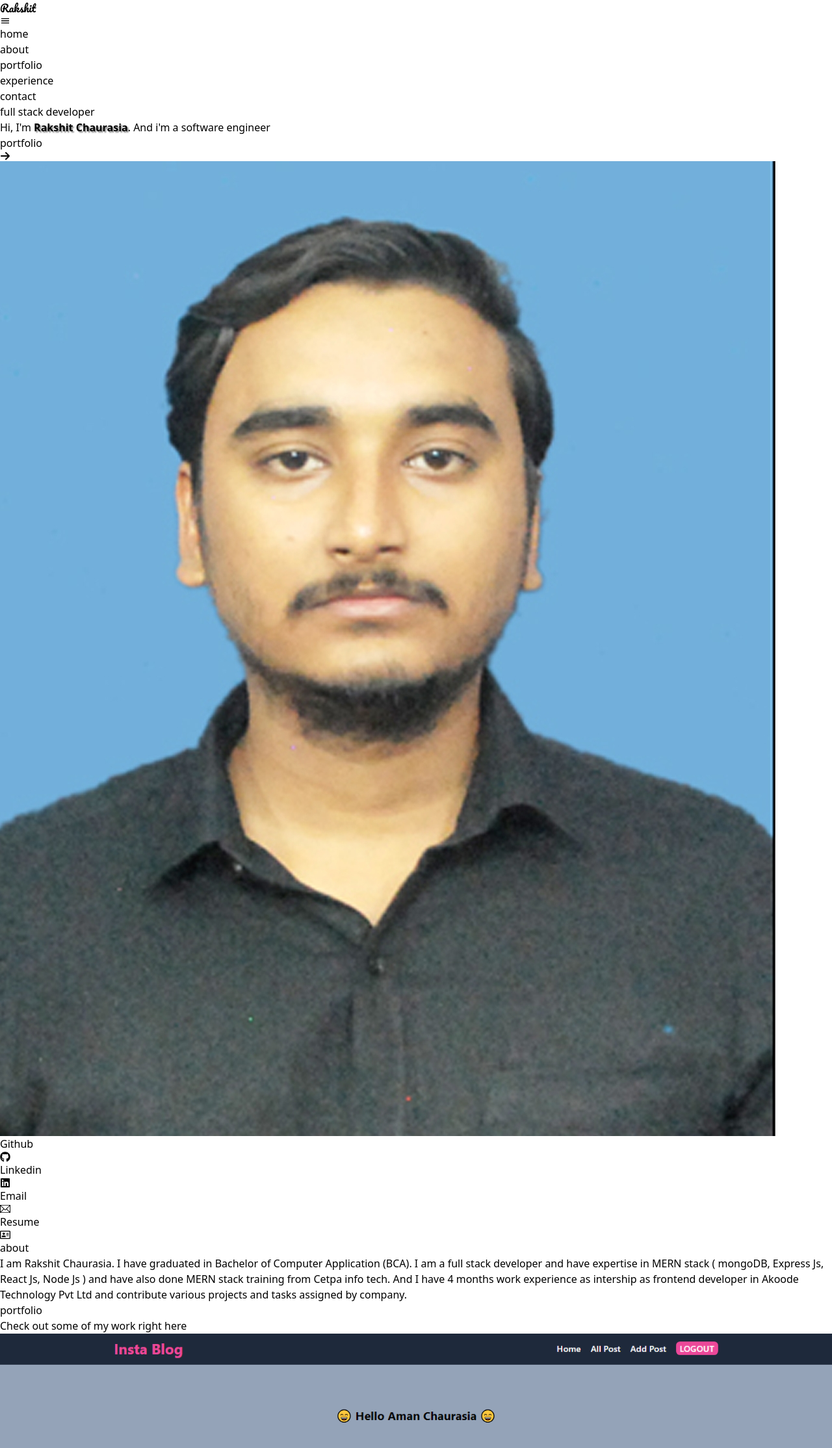
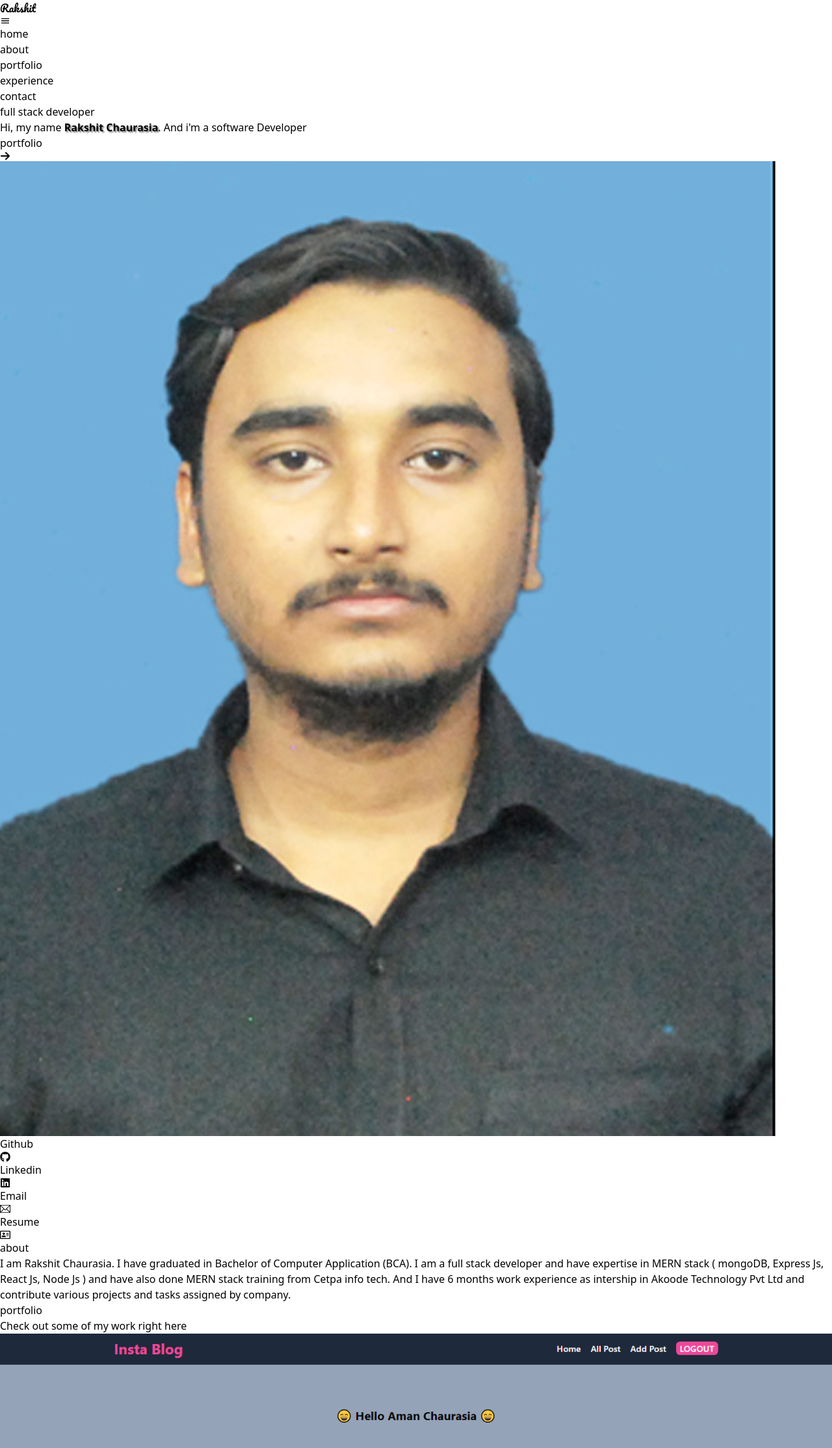
Before and after one commit to rakshithhub/MY-Portfolio, a React (Vite) app: page / in a window 1280 px wide. Shown: the top 2228 px of the page at 65% size. Built offline with nearby package versions, Linux system fonts and the light colour scheme.

Commit message:
change in Banner.jsx and SocialMedia.jsx files

```diff
--- a/src/components/About.jsx
+++ b/src/components/About.jsx
@@ -11,7 +11,7 @@ const About = () => {
                     </div>
 
                     <div className="">
-                        <p className="text-gray-500 text-xl sm:text-2xl text-justify capitalize">I am Rakshit Chaurasia. I have graduated in Bachelor of Computer Application (BCA). I am a full stack developer and have expertise in MERN stack ( mongoDB, Express Js, React Js, Node Js ) and have also done MERN stack training from Cetpa info tech. And I have 4 months work experience as intership as frontend developer in Akoode Technology Pvt Ltd and contribute various projects and tasks assigned by company. </p>
+                        <p className="text-gray-500 text-xl sm:text-2xl text-justify capitalize">I am Rakshit Chaurasia. I have graduated in Bachelor of Computer Application (BCA). I am a full stack developer and have expertise in MERN stack ( mongoDB, Express Js, React Js, Node Js ) and have also done MERN stack training from Cetpa info tech. And I have 6 months work experience as intership in Akoode Technology Pvt Ltd and contribute various projects and tasks assigned by company. </p>
                     </div>
                 </div>
             </div>
--- a/src/components/Banner.jsx
+++ b/src/components/Banner.jsx
@@ -10,7 +10,7 @@ const Banner = () => {
             <div className="max-w-screen-lg h-screen mx-auto flex md:flex-row flex-col justify-center items-center px-7">
                 <div className="text-white mr-10 w-full mx-auto mb-16">
                     <h1 className="text-2xl sm:text-5xl lg:text-6xl uppercase font-bold w-full mb-5 text-gray-500 mt-16">full stack developer</h1>
-                    <p className="mb-5 text-gray-300 text-[20px] md:text-2xl capitalize">Hi, I'm <b style={{"textShadow": "2px 2px 2px gray"}}>Rakshit Chaurasia</b>. And i'm a software engineer</p>
+                    <p className="mb-5 text-gray-300 text-[20px] md:text-2xl capitalize">Hi, my name <b style={{"textShadow": "2px 2px 2px gray"}}>Rakshit Chaurasia</b>. And i'm a software Developer</p>
                     <button className="group px-2 py-3 sm:px-3 sm:py-4 uppercase font-bold bg-gradient-to-r from-cyan-500 to-blue-500 rounded-lg cursor-pointer hover:scale-105 duration-300 flex justify-center items-center">
                         <Link to="portfolio" smooth duration={500}>portfolio</Link> <FaArrowRight className="ml-3 group-hover:rotate-90 duration-200"/>
                     </button>
--- a/src/components/SocialMedia.jsx
+++ b/src/components/SocialMedia.jsx
@@ -2,7 +2,7 @@ import { FaGithub } from "react-icons/fa";
 import { FaLinkedin } from "react-icons/fa";
 import { TfiEmail } from "react-icons/tfi";
 import { FaRegAddressCard } from "react-icons/fa";
-import Resume from "../../src/assets/resume/Rakshit_Chau_resume.pdf";
+import Resume from "../../src/assets/resume/Rakshit_Chaur_CV.pdf";
 
 export const SocialMedia = () => {
 
```
Also changed, not shown: 1 other file (tests, documents, lock files or other folders).
